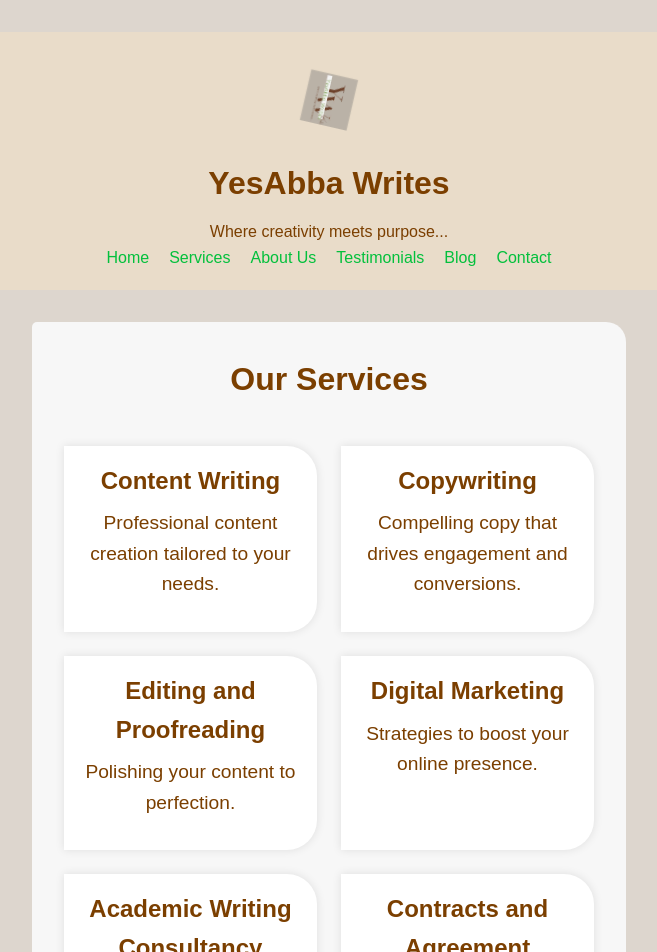
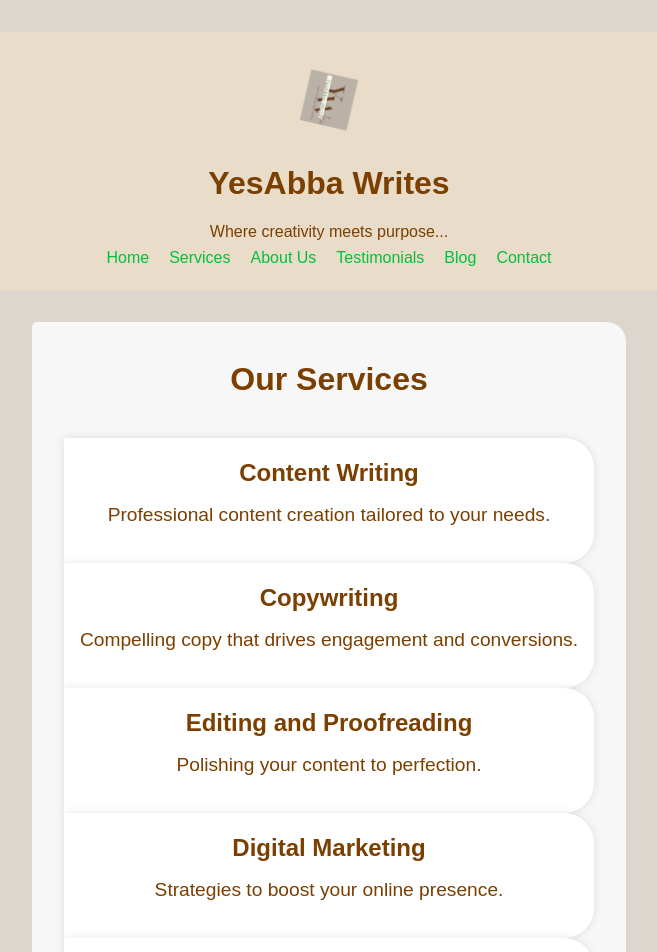
Before and after one commit to EzeElijahTochukwu/NewAbba, a React (Vite) app: page / in a window 1280 px wide. Shown: the top 952 px of the page, without its empty margins (311-968 px from the left). Built offline with nearby package versions, Linux system fonts and the light colour scheme.

Commit message:
Update index.css

```diff
--- a/src/index.css
+++ b/src/index.css
@@ -145,9 +145,6 @@ main {
 }
 
 .services {
-  display: grid;
-  grid-template-columns: 1fr; /* Ensure the heading takes full width */
-  gap: 1.5rem; /* Space between items */
   background-color: #f7f7f7;
   padding: 2rem;
   margin-bottom: 2rem;
@@ -156,15 +153,14 @@ main {
 
 .services h2 {
   font-size: 2rem;
-  margin-bottom: 1rem;
-  text-align: center; /* Center the heading */
-  grid-column: 1 / -1; /* Make the heading span the entire width */
+  margin-bottom: 2rem;
+  text-align: center;
 }
 
-.service-container {
+.services-grid {
   display: grid;
-  grid-template-columns: repeat(auto-fill, minmax(250px, 1fr)); /* Responsive grid */
-  gap: 1.5rem; /* Space between service items */
+  grid-template-columns: repeat(auto-fill, minmax(250px, 1fr));
+  gap: 1.5rem;
 }
 
 .service {
@@ -183,6 +179,14 @@ main {
   font-size: 1.2rem;
   margin-bottom: 1rem;
 }
+
+/* Responsive adjustments for mobile */
+@media (max-width: 768px) {
+  .services-grid {
+    grid-template-columns: 1fr; /* Single column layout on mobile */
+  }
+}
+
 
 /* Mobile Responsive */
 @media (max-width: 600px) {
```
